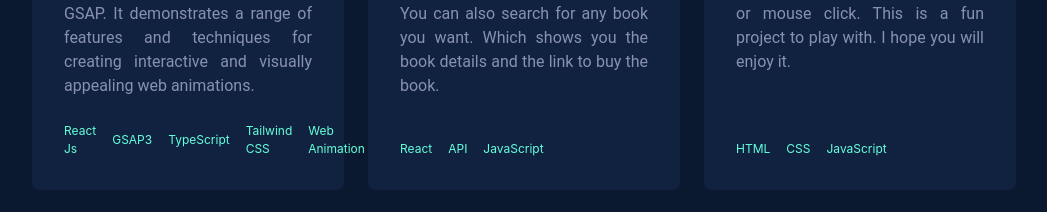
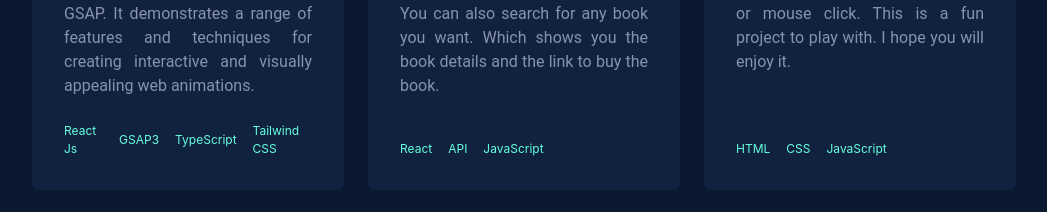
Before and after one commit to sreenathkumar/portfolio, a React (Create React App) app: page / in a window 1280 px wide. Shown: the part 4182-4394 px from the top of the page, without its empty margins (116-1163 px from the left). Built offline with nearby package versions, Linux system fonts and the light colour scheme.

Commit message:
feat: remove tags from video content app

```diff
--- a/src/components/AllProjects.tsx
+++ b/src/components/AllProjects.tsx
@@ -15,7 +15,7 @@ export default function AllProjects() {
          source: 'https://github.com/sreenathkumar/retailer-of-watch-content',
          image: '',
          subtitle: '',
-         tags: ['React Js', 'GSAP3', 'TypeScript', 'Tailwind CSS', 'Web Animation'],
+         tags: ['React Js', 'GSAP3', 'TypeScript', 'Tailwind CSS',],
          link: 'https://sreenathkumar.github.io/retailer-of-watch-content/'
       },
       {
```
